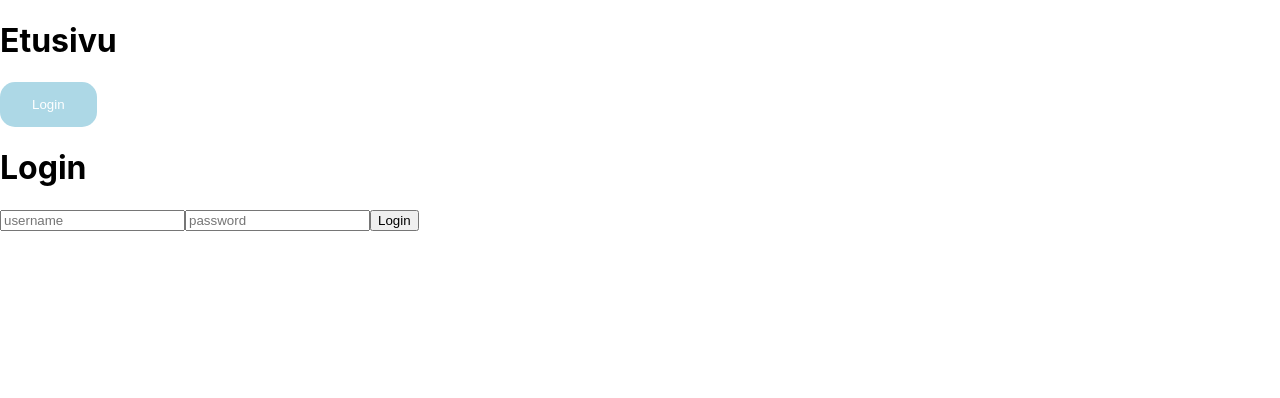
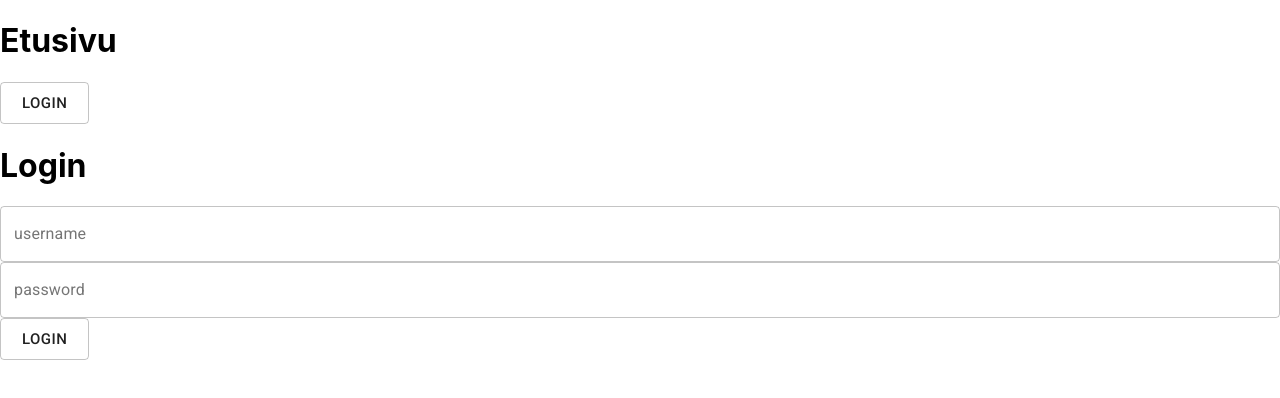
Before and after one commit to mariksep/ReactProject, a React (Create React App) app: page / in a window 1280 px wide. Shown: the top 398 px of the page. Built offline with nearby package versions, Linux system fonts and the light colour scheme.

Commit message:
csslog/reg

```diff
--- a/src/components/LoginForm.js
+++ b/src/components/LoginForm.js
@@ -4,12 +4,11 @@ import useLoginForm from '../hooks/LoginHooks';
 import {login} from '../hooks/ApiHooks';
 import {MediaContext} from '../contexts/MediaContext';
 import {withRouter} from 'react-router-dom';
-
+import {TextField, Button} from '@material-ui/core/';
 
 const LoginForm =({history}) => {
   const [user, setUser] = useContext(MediaContext);
   const doLogin = async () =>{
-    console.log(user);
     try {
       // hakee käyttäjän tiedot Apihooksista
       const userData = await login(inputs);
@@ -21,7 +20,6 @@ const LoginForm =({history}) => {
       history.push('/media');
     } catch (e) {
       console.log(e.message);
-      alert(e.message);
       // throw new Error(e.message);
     }
   };
@@ -32,23 +30,29 @@ const LoginForm =({history}) => {
     <>
       <h1>Login</h1>
       <form onSubmit={handlesubmit}>
-        <input
+        <TextField
+          fullWidth
+          variant="outlined"
           onChange={handleInputChange}
           type='text'
           name='username'
           className='username'
-          placeholder="username"
+          label="username"
           value={inputs.username}
         />
-        <input
+        <TextField
+          fullWidth
+          variant="outlined"
           onChange={handleInputChange}
           type='password'
           name='password'
-          placeholder="password"
+          label="password"
           value={inputs.password}
 
         />
-        <button type="submit" >Login</button>
+        <Button
+          variant="outlined" size="large"
+          type="submit" >Login</Button>
       </form>
     </>
   );
--- a/src/components/RegisterForm.js
+++ b/src/components/RegisterForm.js
@@ -5,10 +5,11 @@ import {login, register} from '../hooks/ApiHooks';
 import {withRouter} from 'react-router-dom';
 import PropTypes from 'prop-types';
 import {ValidatorForm, TextValidator} from 'react-material-ui-form-validator';
+import {Button} from '@material-ui/core/';
+
 
 const RegisterForm = ({history}) => {
   const [user, setUser]= useContext(MediaContext);
-  console.log(user);
   const doRegister = async ()=>{
     try {
       delete inputs.confirm;
@@ -34,13 +35,14 @@ const RegisterForm = ({history}) => {
   const {inputs, handlesubmit,
     handleInputChange} = useRegisterForm(doRegister);
   useEffect(()=>{
-    ValidatorForm.addValidationRule('isMatch', (value)=>{
+    ValidatorForm.addValidationRule('isPasswordMatch', (value) => {
       console.log(value);
-      if (value!== inputs.password) {
+      if (value !== inputs.password) {
         return false;
       }
       return true;
     });
+
 
     ValidatorForm.addValidationRule('isAvailable', async (value)=>{
       console.log(value);
@@ -54,6 +56,7 @@ const RegisterForm = ({history}) => {
       <ValidatorForm onSubmit={handlesubmit}>
 
         <TextValidator
+          fullWidth
           type='text'
           onChange={handleInputChange}
           name='username'
@@ -62,37 +65,66 @@ const RegisterForm = ({history}) => {
           validators={['minStringLength:3',
             'required',
             'isAvailable']}
-
+          errorMessages={['password mismatch',
+            'this field is required']}
         />
-        <input
+        <TextValidator
+          fullWidth
           type='email'
           onChange={handleInputChange}
           name='email'
-          placeholder="email"/>
-        <input
+          label="email"
+          variant="outlined"
+
+          validators={['isEmail',
+            'required',
+          ]}
+          errorMessages={['Email is not valid',
+            'this field is required']}
+
+        />
+        <TextValidator
+          fullWidth
           type='password'
           onChange={handleInputChange}
           name='password'
-          placeholder="password"/>
+          label="password"
+          variant="outlined"
+
+          validators={['minStringLength:5', 'required']}
+          errorMessages={['min length 5',
+            'this field is required']}
+        />
         <TextValidator
-          id="standard-password-input"
+          fullWidth
           type='password'
           onChange={handleInputChange}
           variant="outlined"
-          name='confirm'git
+          name='confirm'
           label="confirm password"
+
           validators={['isMatch', 'required']}
-          aria-errormessage='password mismatch and this field is required'
           errorMessages={['password mismatch',
             'this field is required']}
         />
-        <input
+        <TextValidator
+          fullWidth
           type='text'
           onChange={handleInputChange}
           name='full_name'
-          placeholder="full name"/>
+          label="full name"
+          variant="outlined"
 
-        <button type="submit">Submit</button>
+          validators={
+            ['matchRegexp:^[a-zA-Z]+(([\',. -][a-zA-Z ])?[a-zA-Z]*)*$']
+          }
+          errorMessages={['Text only']}
+
+        />
+
+        <Button
+          variant="outlined" size="large"
+          type="submit">Submit</Button>
       </ValidatorForm>
     </>
   );
--- a/src/views/Login.js
+++ b/src/views/Login.js
@@ -1,17 +1,8 @@
 import React, {useState} from 'react';
 import RegisterForm from '../components/RegisterForm';
 import LoginForm from '../components/LoginForm';
+import {Button} from '@material-ui/core/';
 
-/* Kokeilin vaan miten css toimii reactin kanssa */
-const button = {
-  color: 'white',
-  border: 'none',
-  backgroundColor: 'lightblue',
-  padding: '15px 32px',
-  borderRadius: '15px',
-  outline: 'none',
-
-};
 
 const Login = () => {
   const [show, setShow]= useState(true);
@@ -22,8 +13,10 @@ const Login = () => {
   return (
     <>
       <h1>Etusivu</h1>
-      <button style={button} onClick={showForms}>{show ? 'Login' : 'Register'}
-      </button>
+      <Button
+        variant="outlined" size="large"
+        onClick={showForms}>{show ? 'Login' : 'Register'}
+      </Button>
       {show ?
         <LoginForm/> :
         <RegisterForm/>
```
